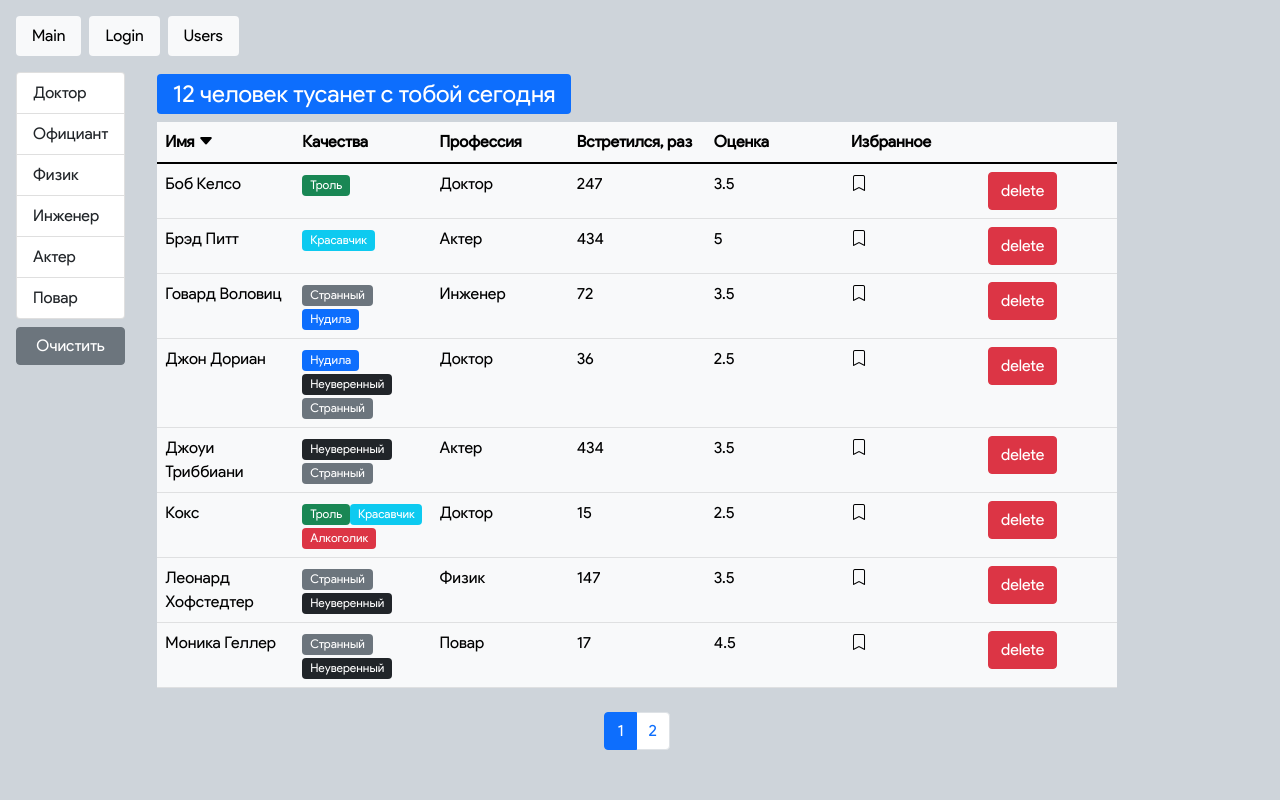
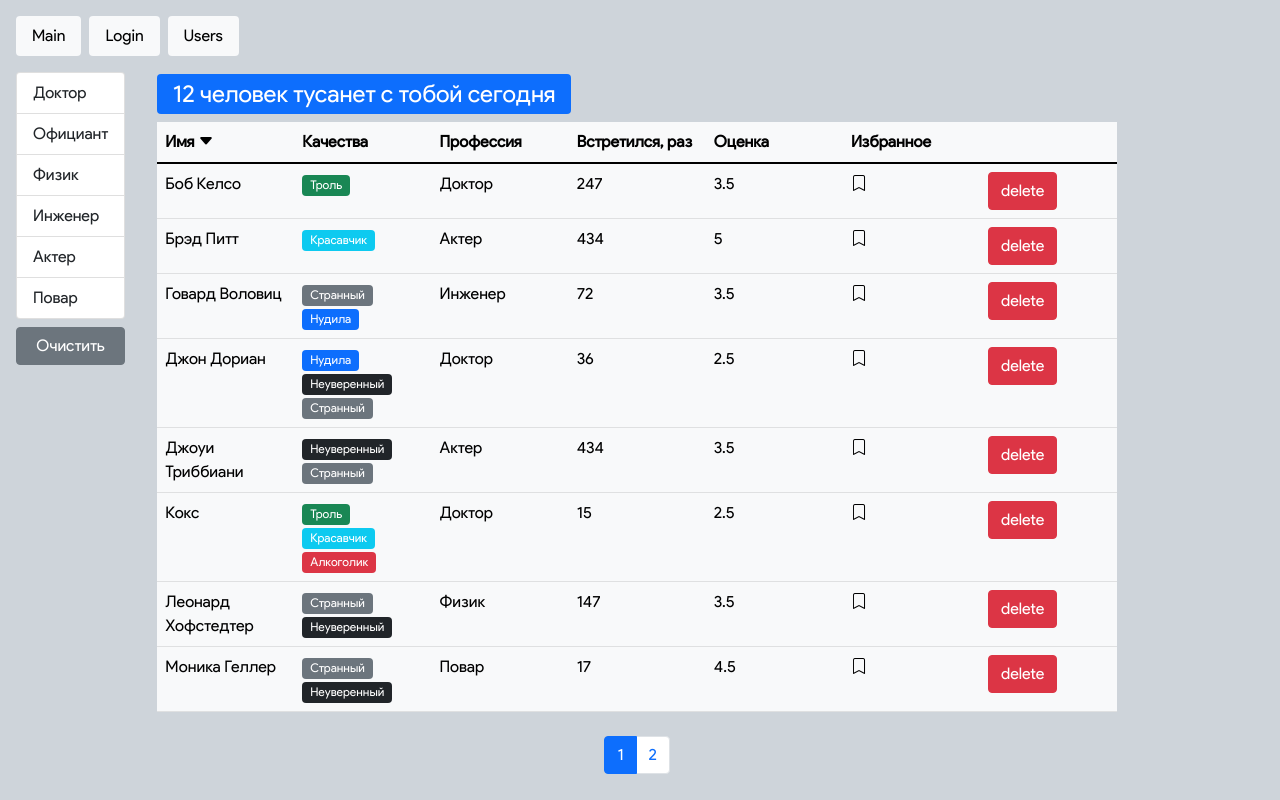
Before and after one commit to wowxenia/rave, a React (Create React App) app: page /users in a window 1280 px wide. Built offline with nearby package versions, Linux system fonts and the light colour scheme.

Commit message:
fix styles

```diff
--- a/src/app/App.js
+++ b/src/app/App.js
@@ -1,7 +1,5 @@
 import React from 'react';
 import { Route, Switch } from 'react-router-dom';
-// import UserPage from './components/userPage';
-// import Users from './components/users';
 import Users from './layouts/users';
 import Login from './layouts/login';
 import Main from './layouts/main';
@@ -12,7 +10,6 @@ const App = () => {
       <Switch>
         <Route path='/main' component={Main} />
         <Route path='/login' component={Login} />
-        {/* <Route path='/users' component={Users} /> */}
         <Route path='/users/:userId?' component={Users} />
       </Switch>
     </div>
--- a/src/app/components/quality.jsx
+++ b/src/app/components/quality.jsx
@@ -1,7 +1,7 @@
 import React from 'react';
 import PropTypes from 'prop-types';
 const Quality = ({ color, name }) => {
-  return <span className={'badge mr-1 bg-' + color}>{name}</span>;
+  return <span className={'badge me-1 bg-' + color}>{name}</span>;
 };
 Quality.propTypes = {
   color: PropTypes.string.isRequired,
```
